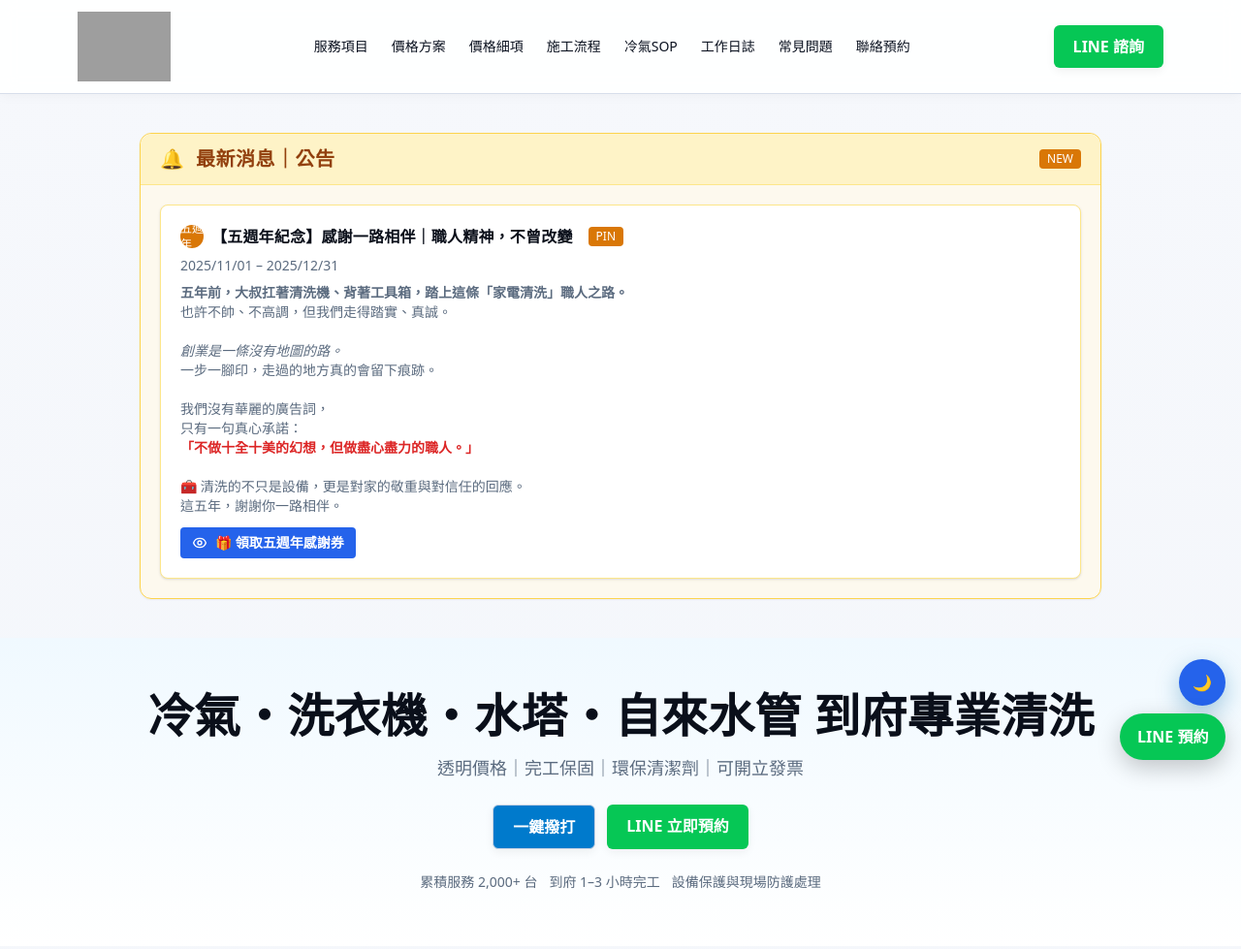
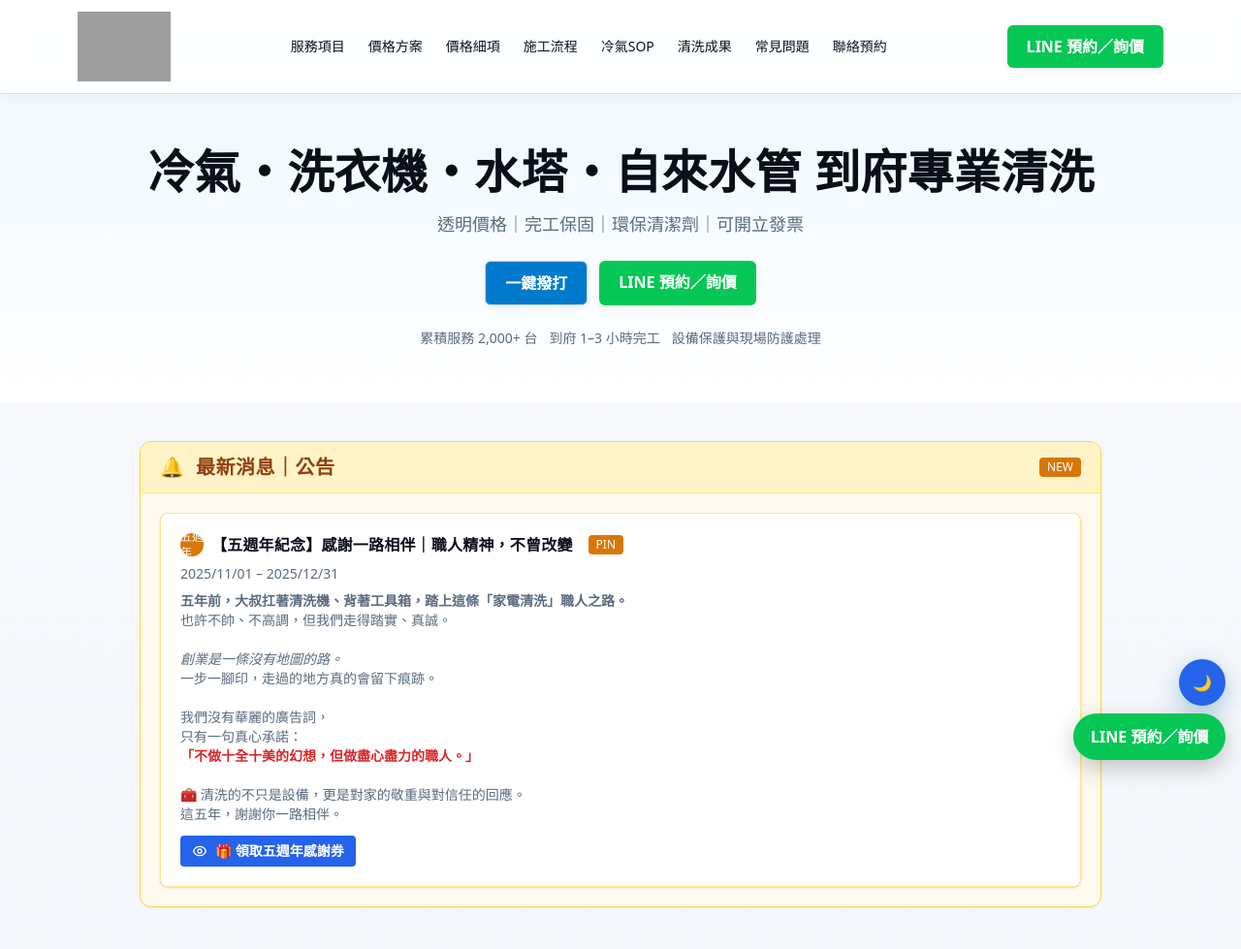
Before and after one commit to natural-uncle888/official-natural-uncle, a plain HTML site: page index.html in a window 1280 px wide. Shown: the top 979 px of the page at 97% size. Drawn offline with nearby package versions, Linux system fonts and the light colour scheme; no server answers; grey boxes are pictures that could not be loaded.

Commit message:
Add files via upload

```diff
--- a/index.html
+++ b/index.html
@@ -175,7 +175,7 @@
     .fab-top{bottom:calc(9rem + env(safe-area-inset-bottom,0px));width:48px;height:48px;background:#0ea5e9;color:#fff;font-size:1.25rem}
     @media (max-width:767.98px){ .fab-top{bottom:calc(9.5rem + env(safe-area-inset-bottom,0px))} }
 
-    /* ★ 關鍵：LINE 預約按鈕（獨立懸浮）維持一致比例 */
+    /* ★ 關鍵：LINE 預約／詢價按鈕（獨立懸浮）維持一致比例 */
     .fab-book{
       bottom:calc(1rem + env(safe-area-inset-bottom,0px));
       min-width:48px;
@@ -360,7 +360,7 @@
 .btn-success{ background:#10b981; color:#fff; }
 .btn-success:hover{ background:#059669; }
 </style><style>
-/* Dark mode hard override for 清洗前後拼貼｜精選 */
+/* Dark mode hard override for 清洗成果｜前後對比精選 */
 @media (prefers-color-scheme: dark) {
   #works-teaser { background-color:#0f0f0f !important; color:#f5f5f5 !important; }
   #works-teaser h1, #works-teaser h2, #works-teaser h3,
@@ -431,14 +431,27 @@ body.dark #offer-modal .offer-panel a,
 <a href="pricing.html">價格細項</a>
 <a href="#process">施工流程</a>
 <a href="#ac-sop">冷氣SOP</a>
-<a href="#cases">工作日誌</a>
+<a href="#works-teaser">清洗成果</a>
 <a href="#faq">常見問題</a>
 <a href="#contact">聯絡預約</a>
 </nav>
-<a class="hidden md:inline-flex btn btn-line" href="https://line.me/R/ti/p/@uncle888">LINE 諮詢</a>
+<a class="hidden md:inline-flex btn btn-line" href="https://line.me/R/ti/p/@uncle888">LINE 預約／詢價</a>
 </div>
 </header>
 <!-- Hero -->
+<section class="relative bg-gradient-to-b from-sky-50 to-white">
+<div class="max-w-6xl mx-auto px-4 py-14 text-center">
+<h1 class="text-3xl md:text-5xl font-extrabold">冷氣・洗衣機・水塔・自來水管 到府專業清洗</h1>
+<p class="mt-4 text-lg muted">透明價格｜完工保固｜環保清潔劑｜可開立發票</p>
+<div class="mt-6 flex flex-col sm:flex-row gap-3 justify-center">
+<a class="btn btn-ghost" href="tel:+886912356331">一鍵撥打</a>
+<a class="btn btn-line" href="https://line.me/R/ti/p/@uncle888">LINE 預約／詢價</a>
+</div>
+<ul class="mt-6 flex flex-wrap gap-3 justify-center text-sm muted">
+<li>累積服務 2,000+ 台</li><li>到府 1–3 小時完工</li><li>設備保護與現場防護處理</li>
+</ul>
+</div>
+</section>
 <section class="max-w-5xl mx-auto px-4 my-10" id="news">
 <div class="rounded-xl border border-amber-300 bg-amber-50/80 shadow-sm">
 <div class="flex items-center gap-3 px-5 py-3 border-b border-amber-200 bg-amber-100 rounded-t-xl">
@@ -447,19 +460,6 @@ body.dark #offer-modal .offer-panel a,
 <span class="ml-auto inline-block text-xs px-2 py-0.5 rounded bg-amber-600 text-white">NEW</span>
 </div>
 <div class="p-5 space-y-4" id="news-list"></div>
-</div>
-</section>
-<section class="relative bg-gradient-to-b from-sky-50 to-white">
-<div class="max-w-6xl mx-auto px-4 py-14 text-center">
-<h1 class="text-3xl md:text-5xl font-extrabold">冷氣・洗衣機・水塔・自來水管 到府專業清洗</h1>
-<p class="mt-4 text-lg muted">透明價格｜完工保固｜環保清潔劑｜可開立發票</p>
-<div class="mt-6 flex flex-col sm:flex-row gap-3 justify-center">
-<a class="btn btn-ghost" href="tel:+886912356331">一鍵撥打</a>
-<a class="btn btn-line" href="https://line.me/R/ti/p/@uncle888">LINE 立即預約</a>
-</div>
-<ul class="mt-6 flex flex-wrap gap-3 justify-center text-sm muted">
-<li>累積服務 2,000+ 台</li><li>到府 1–3 小時完工</li><li>設備保護與現場防護處理</li>
-</ul>
 </div>
 </section>
 <!-- 服務項目 -->
@@ -498,7 +498,7 @@ body.dark #offer-modal .offer-panel a,
 <th class="py-3">項目</th><th>基本價格</th><th>加購/加價</th><th>備註</th><th class="sr-only">細項</th></tr></thead>
 <tbody>
 <tr class="border-b"><td class="py-3">冷氣（分離式/台）</td><td>$1,500 起<span class="ml-2 inline-flex items-center rounded-full bg-emerald-50 px-2 py-0.5 text-xs font-semibold text-emerald-700 border border-emerald-200">三台以上／每台 $1,500</span></td><td>加大加長款、特殊機款</td><td>含防護與清潔劑</td><td><a aria-label="查看冷氣清洗價格細項" class="btn btn-ghost py-2 px-3 text-xs" href="pricing.html#ac">細項</a></td></tr>
-<tr class="border-b"><td class="py-3">洗衣機（直立式）</td><td>$2,000 起</td><td>螺帽更換時</td><td>全機拆洗殺菌</td><td><a aria-label="查看洗衣機清洗價格細項" class="btn btn-ghost py-2 px-3 text-xs" href="pricing.html#wm">細項</a></td></tr>
+<tr class="border-b"><td class="py-3">洗衣機（直立式）</td><td>$2,000 起</td><td>螺帽更換時</td><td>全機拆洗</td><td><a aria-label="查看洗衣機清洗價格細項" class="btn btn-ghost py-2 px-3 text-xs" href="pricing.html#wm">細項</a></td></tr>
 <tr class="border-b"><td class="py-3">家用水塔</td><td>$1,000 起</td><td>大容量∕放置高危險</td><td>附清洗照片</td><td><a aria-label="查看水塔清洗價格細項" class="btn btn-ghost py-2 px-3 text-xs" href="pricing.html#tank">細項</a></td></tr>
 <tr><td class="py-3">自來水管</td><td>$3,200 起</td><td>多重管線</td><td>改善黃水/水壓</td><td><a aria-label="查看自來水管清洗價格細項" class="btn btn-ghost py-2 px-3 text-xs" href="pricing.html#pipe">細項</a></td></tr>
 </tbody>
@@ -511,7 +511,7 @@ body.dark #offer-modal .offer-panel a,
 <!-- 施工流程 + 到府前準備 -->
 <section class="py-12" id="works-teaser">
 <div class="max-w-6xl mx-auto px-4">
-<h2 class="text-2xl md:text-3xl font-bold text-center mb-8">清洗前後拼貼｜精選</h2>
+<h2 class="text-2xl md:text-3xl font-bold text-center mb-8">清洗成果｜前後對比精選</h2>
 <div class="grid grid-cols-1 sm:grid-cols-2 md:grid-cols-3 gap-6" id="works-grid"></div>
 <div class="text-center mt-6">
 <a class="inline-block px-6 py-3 rounded-lg bg-blue-600 text-white font-semibold shadow hover:bg-blue-700 transition" href="https://unclecollage.netlify.app/gallery.html" rel="noopener" target="_blank">
@@ -534,7 +534,7 @@ body.dark #offer-modal .offer-panel a,
       </div>
     `).join('');
   } catch (e) {
-    grid.innerHTML = `<p class="text-center text-gray-600">暫無作品</p>`;
+    grid.innerHTML = `<p class="text-center text-gray-600">暫無照片</p>`;
   }
 })();
 </script>
@@ -672,13 +672,13 @@ body.dark #offer-modal .offer-panel a,
 <!-- 行動版浮動快速按鈕 -->
 <div class="fixed bottom-4 right-4 flex flex-col gap-2 md:hidden mobile-fab">
 <a class="btn btn-ghost" href="tel:+886912356331">撥打電話</a>
-<a class="btn btn-line" href="https://line.me/R/ti/p/@uncle888">LINE 諮詢</a>
+<a class="btn btn-line" href="https://line.me/R/ti/p/@uncle888">LINE 預約／詢價</a>
 </div>
 <!-- 深/淺色切換（可拖曳） -->
 <button aria-label="切換深淺色" aria-pressed="false" class="theme-toggle" id="themeToggle">🌙</button>
-<!-- 浮動按鈕（返回頂部 + LINE 預約） -->
+<!-- 浮動按鈕（返回頂部 + LINE 預約／詢價） -->
 <a aria-label="返回頂部" class="fab fab-top is-hidden" href="#top" id="backTop" title="返回頂部">↑</a>
-<a aria-label="LINE 預約" class="fab fab-book" href="https://line.me/R/ti/p/@uncle888" title="LINE 預約">LINE 預約</a>
+<a aria-label="LINE 預約／詢價" class="fab fab-book" href="https://line.me/R/ti/p/@uncle888" title="LINE 預約／詢價">LINE 預約／詢價</a>
 <!-- 既有的功能腳本：主題、滾動動畫、拖曳等 -->
 <script>
     /* 年份自動更新 */
```
Also changed, not shown: pricing.html (+6 -2 lines).
